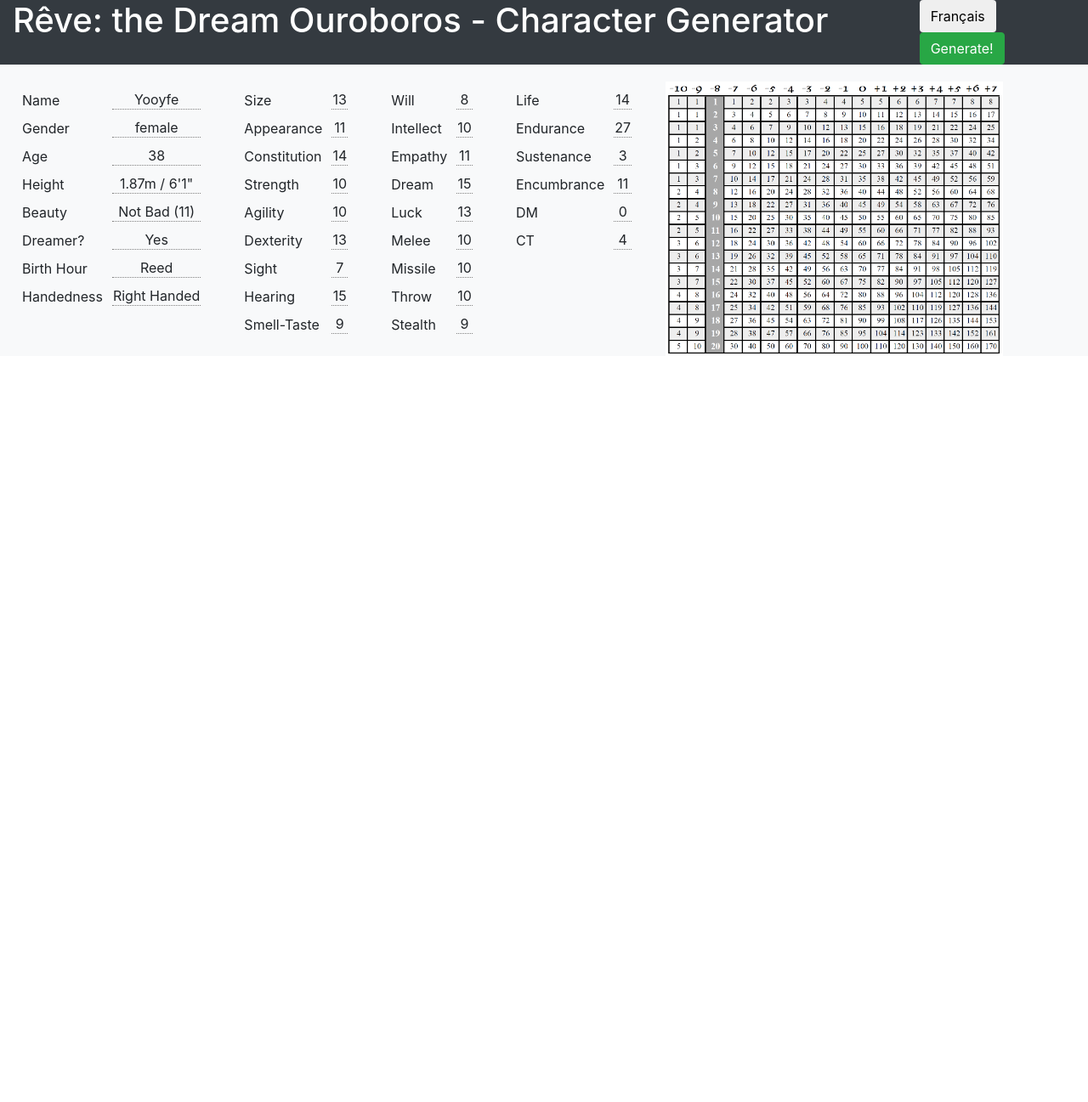
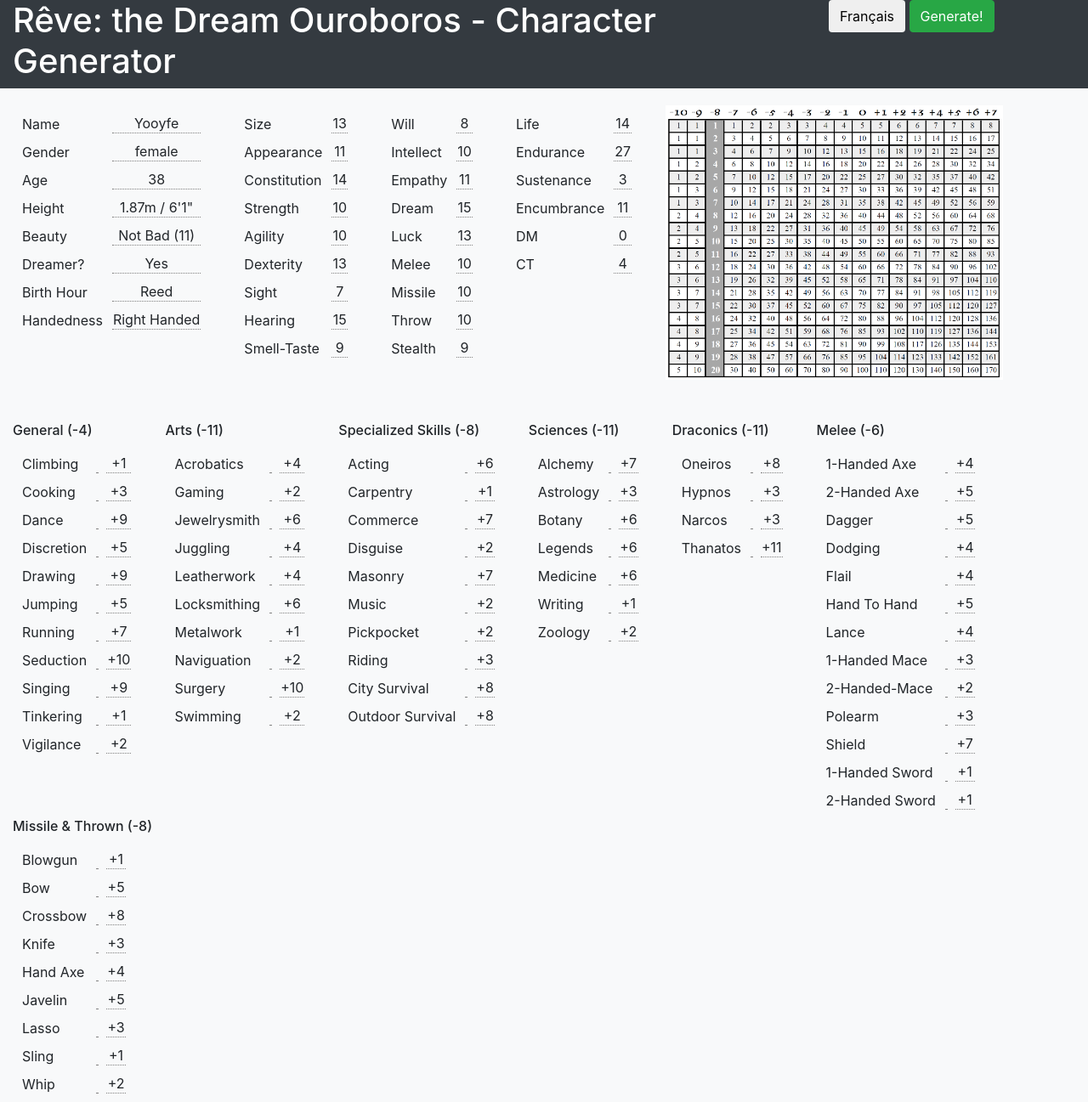
Before and after one commit to the-french-gm/Reve-the-Dream-Ouroboros, a Jekyll site: the page built from pages/index.html, in a window 1280 px wide. Shown: the whole page at 85% size. Built offline with Jekyll 4.4.1, drawn with Linux system fonts in a browser that asks for light colours; before the commit the page ends 900 px from its top, so only the background shows below that.

Commit message:
generating the archetype values

```diff
--- /dev/null
+++ b/_config-dev.yml
@@ -0,0 +1,6 @@
+#
+# Development environment configuration file
+#
+
+baseurl: ""
+url: "http://localhost"
--- /dev/null
+++ b/_includes/chargen/skills-table.html
@@ -0,0 +1,9 @@
+{% if include.skills %}
+{% for skill in include.skills %}
+    <tr>
+        <td class="skill">{{skill}}</td>
+        <td class="value" id="{{ skill | replace:' ','-' }}"></td>
+        <td class="value arch-skill" id="arch-{{ skill | replace:' ','-' }}"></td>
+    </tr>
+{% endfor %}
+{% endif %}
--- a/assets/css/pages/chargen.css
+++ b/assets/css/pages/chargen.css
@@ -1,5 +1,14 @@
 .characteristics {
     padding-top: 20px;
+}
+
+.skills {
+    padding-top: 50px;
+}
+
+.characteristic,
+.skill {
+    text-transform: capitalize;
 }
 
 table {
--- /dev/null
+++ b/assets/js/chargen/archetype.js
@@ -0,0 +1,40 @@
+/*
+ *
+ */
+function generateArchetype(is_dreamer = null, skills) {
+    var all_skills = [];
+
+    $.each(skills, function(key, value) {
+
+        // We don't give draconic skills to characters that are not high-dreamers.
+        if(key == "draconic" && !is_dreamer) {
+            return;
+        }
+
+        $.each(value[1], function(index, value) {
+            all_skills.push(value);
+        });
+    });
+
+    /*
+     * We assign the archetype skills
+     */
+    var i = 11;
+    var count = 0;
+
+    while(all_skills.length != 0) {
+        var max_count = (12 - i)
+        count++;
+
+        var index = getRandomInt(0, all_skills.length - 1);
+        var skill = all_skills[index];
+
+        $("#arch-"+skill).text("+"+i);
+        all_skills = removeItemFromArray(all_skills, skill);
+
+        if(count >= max_count) {
+            i--;
+            count = 0;
+        }
+    }
+}
--- /dev/null
+++ b/assets/js/chargen/chargen.js
@@ -0,0 +1,36 @@
+/*
+ *
+ */
+function generateCharacter() {
+    characteristics = generateCharacteristics();
+
+    if(characteristics['high-dreamer'] == 'Yes') {
+        is_dreamer = true;
+    } else {
+        is_dreamer = false;
+    }
+
+    archetype = generateArchetype(is_dreamer, skills);
+
+    /*
+     * We adapt the data based on the genre of the game
+     */
+    if(settings['genre'] == 'contemporary') {
+        characteristics['name'] = chance.name({ gender: "male" });
+    }
+
+    if(settings['genre'] == 'fantasy') {
+        characteristics['name'] = generateFantasyName();
+    }
+
+    /*
+     * Display the characteristics in the HTML table
+     */
+    $.each(characteristics, function(key, value) {
+        var characteristic = $('#'+key);
+
+        if(characteristic.length) {
+            characteristic.text(value);
+        }
+    });
+}
--- a/assets/js/chargen/utils.js
+++ b/assets/js/chargen/utils.js
@@ -18,3 +18,10 @@ function average_round_down(int1, int2) {
 function average_round_up(int1, int2) {
     return Math.ceil((int1 + int2) / 2);
 }
+
+/*
+ * Remove an item from an array.
+ */
+function removeItemFromArray(array, element) {
+    return array.filter(e => e !== element);
+}
--- a/pages/index.html
+++ b/pages/index.html
@@ -12,11 +12,11 @@ permalink: /
     <body>
         <div class="container-fluid">
             <div class="row bg-dark row-eq-height top-menu">
-                <div class="col-xs-12 col-md-10">
+                <div class="col-xs-12 col-md-9">
                     <h1 class="text-white">Rêve: the Dream Ouroboros - Character Generator</h1>
                 </div>
 
-                <div class="col-xs-12 col-md-2">
+                <div class="col-xs-12 col-md-3">
                     <button type="button" class="btn lang-btn">Français</button>
                     <button type="button" class="btn btn-success align-middle" onclick="javascript:generateCharacter();">Generate!</button>
                 </div>
@@ -26,35 +26,35 @@ permalink: /
                 <div class="col-xs-12 col-md-auto">
                     <table>
                         <tr>
-                            <td class="characteristic"><label>Name</label></td>
+                            <td class="characteristic">Name</td>
                             <td class="value" id="name"></td>
                         </tr>
                         <tr>
-                            <td class="characteristic"><label>Gender</label></td>
+                            <td class="characteristic">Gender</td>
                             <td class="value" id="gender"></td>
                         </tr>
                         <tr>
-                            <td class="characteristic"><label>Age</label></td>
+                            <td class="characteristic">Age</td>
                             <td class="value" id="age"></td>
                         </tr>
                         <tr>
-                            <td class="characteristic"><label>Height</label></td>
+                            <td class="characteristic">Height</td>
                             <td class="value" id="height"></td>
                         </tr>
                         <tr>
-                            <td class="characteristic"><label>Beauty</label></td>
+                            <td class="characteristic">Beauty</td>
                             <td class="value" id="beauty"></td>
                         </tr>
                         <tr>
-                            <td class="characteristic"><label>Dreamer?</label></td>
+                            <td class="characteristic">Dreamer?</td>
                             <td class="value" id="high-dreamer"></td>
                         </tr>
                         <tr>
-                            <td class="characteristic"><label>Birth Hour</label></td>
+                            <td class="characteristic">Birth Hour</td>
                             <td class="value" id="birth-hour"></td>
                         </tr>
                         <tr>
-                            <td class="characteristic"><label>Handedness</label></td>
+                            <td class="characteristic">Handedness</td>
                             <td class="value" id="handedness"></td>
                         </tr>
                     </table>
@@ -62,39 +62,39 @@ permalink: /
                 <div class="col-xs-12 col-md-auto">
                     <table>
                         <tr>
-                            <td class="characteristic"><label>Size</label></td>
+                            <td class="characteristic">Size</td>
                             <td class="value" id="size"></td>
                         </tr>
                         <tr>
-                            <td class="characteristic"><label>Appearance</label></td>
+                            <td class="characteristic">Appearance</td>
                             <td class="value" id="appearance"></td>
                         </tr>
                         <tr>
-                            <td class="characteristic"><label>Constitution</label></td>
+                            <td class="characteristic">Constitution</td>
                             <td class="value" id="constitution"></td>
                         </tr>
                         <tr>
-                            <td class="characteristic"><label>Strength</label></td>
+                            <td class="characteristic">Strength</td>
                             <td class="value" id="strength"></td>
                         </tr>
                         <tr>
-                            <td class="characteristic"><label>Agility</label></td>
+                            <td class="characteristic">Agility</td>
                             <td class="value" id="agility"></td>
                         </tr>
                         <tr>
-                            <td class="characteristic"><label>Dexterity</label></td>
+                            <td class="characteristic">Dexterity</td>
                             <td class="value" id="dexterity"></td>
                         </tr>
                         <tr>
-                            <td class="characteristic"><label>Sight</label></td>
+                            <td class="characteristic">Sight</td>
                             <td class="value" id="sight"></td>
                         </tr>
                         <tr>
-                            <td class="characteristic"><label>Hearing</label></td>
+                            <td class="characteristic">Hearing</td>
                             <td class="value" id="hearing"></td>
                         </tr>
                         <tr>
-                            <td class="characteristic"><label>Smell-Taste</label></td>
+                            <td class="characteristic">Smell-Taste</td>
                             <td class="value" id="smell-taste"></td>
                         </tr>
                     </table>
@@ -102,39 +102,39 @@ permalink: /
                 <div class="col-xs-12 col-md-auto">
                     <table>
                         <tr>
-                            <td class="characteristic"><label>Will</label></td>
+                            <td class="characteristic">Will</td>
                             <td class="value" id="will"></td>
                         </tr>
                         <tr>
-                            <td class="characteristic"><label>Intellect</label></td>
+                            <td class="characteristic">Intellect</td>
                             <td class="value" id="intellect"></td>
                         </tr>
                         <tr>
-                            <td class="characteristic"><label>Empathy</label></td>
+                            <td class="characteristic">Empathy</td>
                             <td class="value" id="empathy"></td>
                         </tr>
                         <tr>
-                            <td class="characteristic"><label>Dream</label></td>
+                            <td class="characteristic">Dream</td>
                             <td class="value" id="dream"></td>
                         </tr>
                         <tr>
-                            <td class="characteristic"><label>Luck</label></td>
+                            <td class="characteristic">Luck</td>
                             <td class="value" id="luck"></td>
                         </tr>
                         <tr>
-                            <td class="characteristic"><label>Melee</label></td>
+                            <td class="characteristic">Melee</td>
                             <td class="value" id="melee"></td>
                         </tr>
                         <tr>
-                            <td class="characteristic"><label>Missile</label></td>
+                            <td class="characteristic">Missile</td>
                             <td class="value" id="missile"></td>
                         </tr>
                         <tr>
-                            <td class="characteristic"><label>Throw</label></td>
+                            <td class="characteristic">Throw</td>
                             <td class="value" id="throw"></td>
                         </tr>
                         <tr>
-                            <td class="characteristic"><label>Stealth</label></td>
+                            <td class="characteristic">Stealth</td>
                             <td class="value" id="stealth"></td>
                         </tr>
                     </table>
@@ -142,33 +142,84 @@ permalink: /
                 <div class="col-xs-12 col-md-auto">
                     <table>
                         <tr>
-                            <td class="characteristic"><label>Life</label></td>
+                            <td class="characteristic">Life</td>
                             <td class="value" id="life"></td>
                         </tr>
                         <tr>
-                            <td class="characteristic"><label>Endurance</label></td>
+                            <td class="characteristic">Endurance</td>
                             <td class="value" id="endurance"></td>
                         </tr>
                         <tr>
-                            <td class="characteristic"><label>Sustenance</label></td>
+                            <td class="characteristic">Sustenance</td>
                             <td class="value" id="sustenance"></td>
                         </tr>
                         <tr>
-                            <td class="characteristic"><label>Encumbrance</label></td>
+                            <td class="characteristic">Encumbrance</td>
                             <td class="value" id="encumbrance"></td>
                         </tr>
                         <tr>
-                            <td class="characteristic"><label>DM</label></td>
+                            <td class="characteristic">DM</td>
                             <td class="value" id="damage-modifier"></td>
                         </tr>
                         <tr>
-                            <td class="characteristic"><label>CT</label></td>
+                            <td class="characteristic">CT</td>
                             <td class="value" id="constitution-threshold"></td>
                         </tr>
                     </table>
                 </div>
                 <div class="col-xs-12 col-md-4">
                     <img src="{{ '/assets/images/resolution-table.png' | prepend: site.baseurl }}" width="100%" />
+                </div>
+            </div>
+            <div class="row bg-light skills">
+                <div class="col-xs-12 col-md-auto">
+                    <h6>General (-4)</h6>
+                    <table>
+                        {% assign general_skills = "climbing,cooking,dance,discretion,drawing,jumping,running,seduction,singing,tinkering,vigilance" | split: "," %}
+                        {% include chargen/skills-table.html skills=general_skills %}
+                    </table>
+                </div>
+                <div class="col-xs-12 col-md-auto">
+                    <h6>Arts (-11)</h6>
+                    <table>
+                        {% assign arts_skills = "acrobatics,gaming,jewelrysmith,juggling,leatherwork,locksmithing,metalwork,naviguation,surgery,swimming" | split: "," %}
+                        {% include chargen/skills-table.html skills=arts_skills %}
+                    </table>
+                </div>
+                <div class="col-xs-12 col-md-auto">
+                    <h6>Specialized Skills (-8)</h6>
+                    <table>
+                        {% assign specialized_skills = "acting,carpentry,commerce,disguise,masonry,music,pickpocket,riding,city survival,outdoor survival" | split: "," %}
+                        {% include chargen/skills-table.html skills=specialized_skills %}
+                    </table>
+                </div>
+                <div class="col-xs-12 col-md-auto">
+                    <h6>Sciences (-11)</h6>
+                    <table>
+                        {% assign science_skills = "alchemy,astrology,botany,legends,medicine,writing,zoology" | split: "," %}
+                        {% include chargen/skills-table.html skills=science_skills %}
+                    </table>
+                </div>
+                <div class="col-xs-12 col-md-auto">
+                    <h6>Draconics (-11)</h6>
+                    <table>
+                        {% assign draconic_skills = "oneiros,hypnos,narcos,thanatos" | split: "," %}
+                        {% include chargen/skills-table.html skills=draconic_skills %}
+                    </table>
+                </div>
+                <div class="col-xs-12 col-md-auto">
+                    <h6>Melee (-6)</h6>
+                    <table>
+                        {% assign melee_skills = "1-handed axe,2-handed axe,dagger,dodging,flail,hand to hand,lance,1-handed mace,2-handed-mace,polearm,shield,1-handed sword,2-handed sword" | split: "," %}
+                        {% include chargen/skills-table.html skills=melee_skills %}
+                    </table>
+                </div>
+                <div class="col-xs-12 col-md-auto">
+                    <h6>Missile &amp; Thrown (-8)</h6>
+                    <table>
+                        {% assign mt_skills = "blowgun,bow,crossbow,knife,hand axe,javelin,lasso,sling,whip" | split: "," %}
+                        {% include chargen/skills-table.html skills=mt_skills %}
+                    </table>
                 </div>
             </div>
         </div>
@@ -181,6 +232,7 @@ permalink: /
         <script src="{{ '/assets/js/chargen/i18n.js' | prepend: site.baseurl }}"></script>
         <script src="{{ '/assets/js/chargen/utils.js' | prepend: site.baseurl }}"></script>
         <script src="{{ '/assets/js/chargen/characteristics.js' | prepend: site.baseurl }}"></script>
+        <script src="{{ '/assets/js/chargen/archetype.js' | prepend: site.baseurl }}"></script>
         <script src="{{ '/assets/js/chargen/chance.min.js' | prepend: site.baseurl }}"></script>
         <script src="{{ '/assets/js/chargen/fantasy-names.js' | prepend: site.baseurl }}"></script>
 
@@ -195,32 +247,20 @@ permalink: /
             /*
              *
              */
-            function generateCharacter() {
-                characteristics = generateCharacteristics();
+            var skills = {
+                "general" : [-4, ['{{ general_skills | join: "','" | replace: " ","-" }}']],
+                "arts" : [-11, ['{{ arts_skills | join: "','" | replace: " ","-" }}']],
+                "specialized" : [-8, ['{{ specialized_skills | join: "','" | replace: " ","-" }}']],
+                "sciences" : [-11, ['{{ science_skills | join: "','" | replace: " ","-"  }}']],
+                "draconic" : [-11, ['{{ draconic_skills | join: "','" | replace: " ","-"  }}']],
+                "melee" : [-6, ['{{ melee_skills | join: "','" | replace: " ","-"  }}']],
+                "mt" : [-8, ['{{ mt_skills | join: "','" | replace: " ","-"  }}']]
+            }
+        </script>
 
-                /*
-                 * We adapt the data based on the genre of the game
-                 */
-                if(settings['genre'] == 'contemporary') {
-                    characteristics['name'] = chance.name({ gender: "male" });
-                }
+        <script src="{{ '/assets/js/chargen/chargen.js' | prepend: site.baseurl }}"></script>
 
-                if(settings['genre'] == 'fantasy') {
-                    characteristics['name'] = generateFantasyName();
-                }
-
-                /*
-                 * Display the value in the HTML table
-                 */
-                $.each(characteristics, function(key, value) {
-                    var characteristic = $('#'+key);
-
-                    if(characteristic.length) {
-                        characteristic.text(value);
-                    }
-                });
-            }
-
+        <script>
             window.onload = function() {
                 generateCharacter();
             }
```
